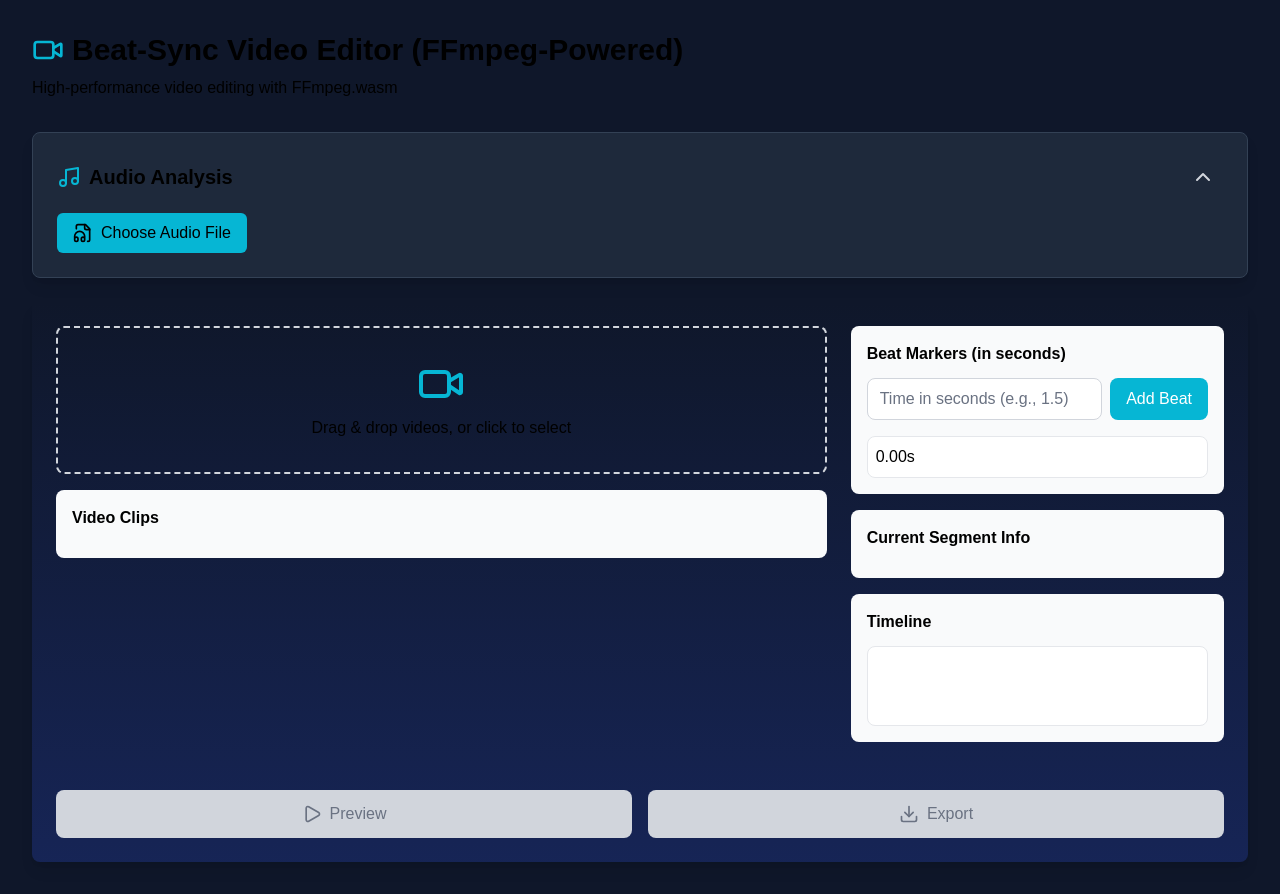
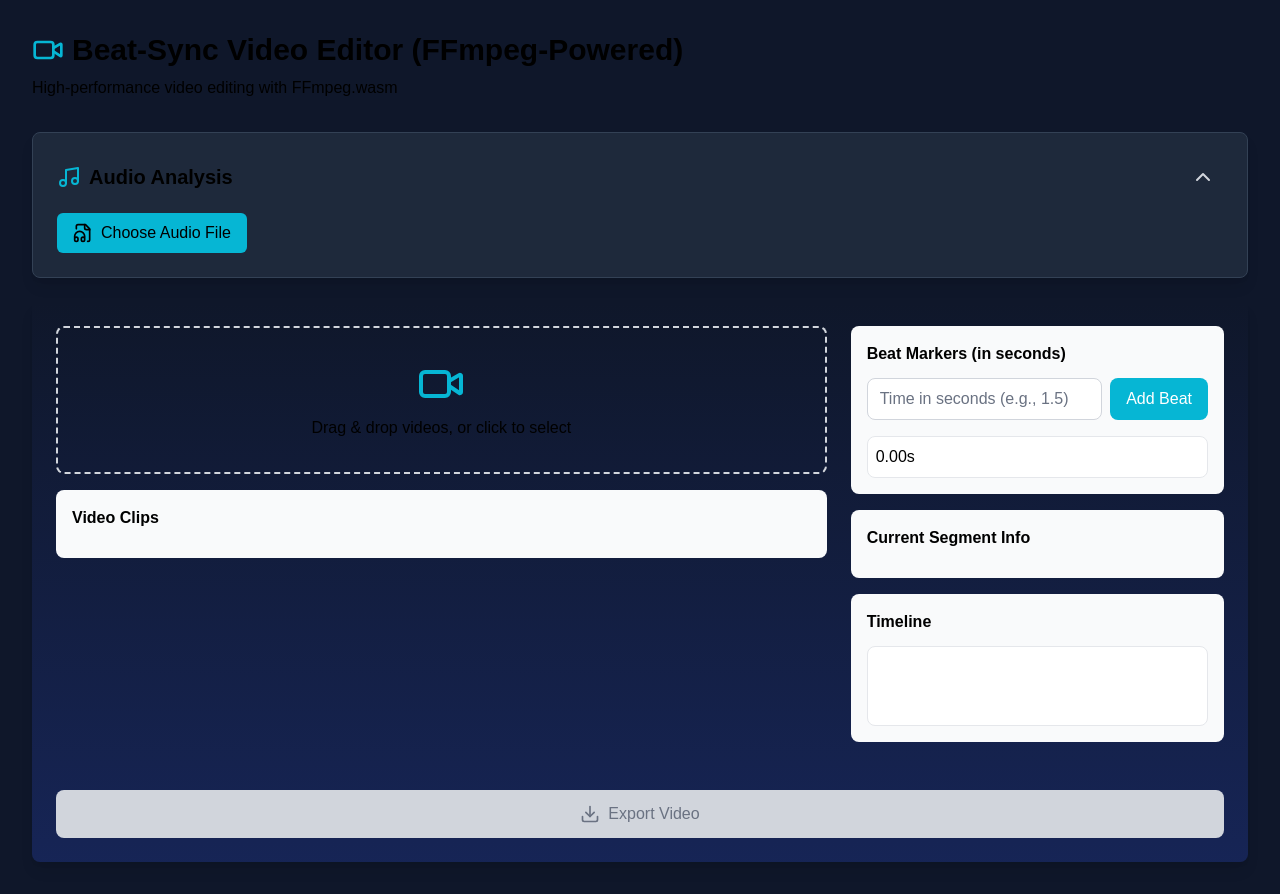
Before and after one commit to shanib07/rhythm-cut-2, a Next.js app: page /edit in a window 1280 px wide. Built offline with nearby package versions, Linux system fonts and the light colour scheme.

Commit message:
fix: resolve critical export and UI issues
- Remove preview button (videos already show previews)
- Fix export download to trigger automatic download
- Remove preview modal and related state
- Fix download URL routing
- Simplify UI to single Export button
- Auto-download video when export completes

```diff
--- a/src/components/VideoEditor.tsx
+++ b/src/components/VideoEditor.tsx
@@ -37,9 +37,7 @@
   const canvasRef = useRef<HTMLCanvasElement>(null);
   const mediaRecorderRef = useRef<MediaRecorder | null>(null);
   const recordedChunksRef = useRef<Blob[]>([]);
-  const [isPreviewMode, setIsPreviewMode] = useState(false);
   const [isProcessing, setIsProcessing] = useState(false);
-  const [previewUrl, setPreviewUrl] = useState<string | null>(null);
   const [exportUrl, setExportUrl] = useState<string | null>(null);
 
   const handleAddBeat = () => {
@@ -256,69 +254,6 @@
     return data.url;
   };
 
-  const handlePreview = async () => {
-    setIsPreviewMode(true);
-    setIsProcessing(true);
-    try {
-      // Upload video files first
-      const uploadedVideos = await Promise.all(
-        clips.map(async (clip) => {
-          const serverUrl = await uploadVideoFile(clip.file);
-          return {
-            id: clip.id,
-            url: serverUrl,
-            duration: clip.duration
-          };
-        })
-      );
-
-      // Create a preview of the edited video
-      const response = await fetch('/api/preview', {
-        method: 'POST',
-        body: JSON.stringify({
-          name: 'Preview',
-          inputVideos: uploadedVideos,
-          beatMarkers: sortedBeats.map(beat => beat.time)
-        }),
-        headers: {
-          'Content-Type': 'application/json'
-        }
-      });
-
-      const data = await response.json();
-      if (data.success && data.jobId) {
-        // Poll for job completion
-        const checkJobStatus = async () => {
-          const statusResponse = await fetch(`/api/status/${data.jobId}`);
-          const statusData = await statusResponse.json();
-
-          if (statusData.state === 'completed') {
-            // For preview, we need to get the URL from the server
-            const previewResponse = await fetch(`/api/preview-url/${data.jobId}`);
-            const blob = await previewResponse.blob();
-            const url = URL.createObjectURL(blob);
-            setPreviewUrl(url);
-            setIsProcessing(false);
-          } else if (statusData.state === 'failed') {
-            throw new Error('Preview generation failed');
-          } else {
-            // Continue polling
-            setTimeout(checkJobStatus, 1000);
-          }
-        };
-
-        // Start polling
-        checkJobStatus();
-      } else {
-        throw new Error(data.error || 'Preview generation failed');
-      }
-    } catch (error) {
-      console.error('Preview failed:', error);
-      toast.error('Failed to generate preview');
-      setIsProcessing(false);
-    }
-  };
-
   const handleExport = async () => {
     setIsProcessing(true);
     try {
@@ -354,6 +289,14 @@
           const projectData = await project.json();
 
           if (projectData.status === 'completed' && projectData.outputUrl) {
+            // Trigger download immediately
+            const downloadLink = document.createElement('a');
+            downloadLink.href = projectData.outputUrl;
+            downloadLink.download = `rhythm-cut-${data.projectId}.mp4`;
+            document.body.appendChild(downloadLink);
+            downloadLink.click();
+            document.body.removeChild(downloadLink);
+
             setExportUrl(projectData.outputUrl);
             toast.success('Video exported successfully!');
             setIsProcessing(false);
@@ -568,74 +511,26 @@
         </div>
       </div>
 
-      {/* Preview Modal */}
-      {previewUrl && (
-        <div className="fixed inset-0 bg-black/50 flex items-center justify-center p-8 z-50">
-          <div className="bg-white rounded-lg p-4 w-full max-w-4xl">
-            <div className="flex justify-between items-center mb-4">
-              <h3 className="text-xl font-semibold text-gray-900">Preview</h3>
-              <button
-                onClick={() => {
-                  setPreviewUrl(null);
-                  setIsPreviewMode(false);
-                }}
-                className="text-gray-500 hover:text-gray-700"
-              >
-                <X size={24} />
-              </button>
-            </div>
-            <video
-              src={previewUrl}
-              controls
-              className="w-full rounded-lg"
-              autoPlay
-            />
-          </div>
-        </div>
-      )}
-
-      {/* Action Buttons */}
+      {/* Export Button */}
       <div className="flex gap-4 mt-6">
-        <button
-          onClick={handlePreview}
-          disabled={isProcessing || clips.length === 0 || sortedBeats.length === 0}
-          className={`flex-1 flex items-center justify-center gap-2 px-6 py-3 rounded-lg
-            ${isProcessing || clips.length === 0 || sortedBeats.length === 0
-              ? 'bg-gray-300 text-gray-500 cursor-not-allowed'
-              : 'bg-blue-500 text-white hover:bg-blue-600'
-            }`}
-        >
-          {isProcessing && isPreviewMode ? (
-            <>
-              <Loader2 className="w-5 h-5 animate-spin" />
-              Generating Preview...
-            </>
-          ) : (
-            <>
-              <Play className="w-5 h-5" />
-              Preview
-            </>
-          )}
-        </button>
-
         <button
           onClick={handleExport}
           disabled={isProcessing || clips.length === 0 || sortedBeats.length === 0}
-          className={`flex-1 flex items-center justify-center gap-2 px-6 py-3 rounded-lg
+          className={`w-full flex items-center justify-center gap-2 px-6 py-3 rounded-lg
             ${isProcessing || clips.length === 0 || sortedBeats.length === 0
               ? 'bg-gray-300 text-gray-500 cursor-not-allowed'
               : 'bg-green-500 text-white hover:bg-green-600'
             }`}
         >
-          {isProcessing && !isPreviewMode ? (
+          {isProcessing ? (
             <>
               <Loader2 className="w-5 h-5 animate-spin" />
-              Exporting...
+              Processing & Exporting...
             </>
           ) : (
             <>
               <Download className="w-5 h-5" />
-              Export
+              Export Video
             </>
           )}
         </button>
```
Also changed, not shown: 2 other files (tests, documents, lock files or other folders).
